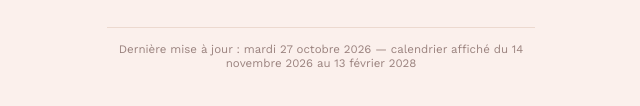
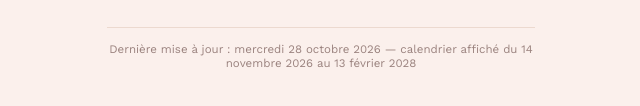
Before and after one commit to knlpsl/agenda, a plain HTML site: page index.html in a window 1280 px wide. Shown: the part 6583-6689 px from the top of the page, 319-959 px from the left. Drawn offline with nearby package versions, Linux system fonts and the light colour scheme.

Commit message:
Sync agenda: mercredi 28 octobre 2026

```diff
--- a/index.html
+++ b/index.html
@@ -386,7 +386,7 @@
   <div id="calendar"></div>
 
   <footer><!-- FOOTER_START -->
-      Dernière mise à jour : mardi 27 octobre 2026 — calendrier affiché du 14 novembre 2026 au 13 février 2028
+      Dernière mise à jour : mercredi 28 octobre 2026 — calendrier affiché du 14 novembre 2026 au 13 février 2028
       <!-- FOOTER_END --></footer>
 </main>
 
```
